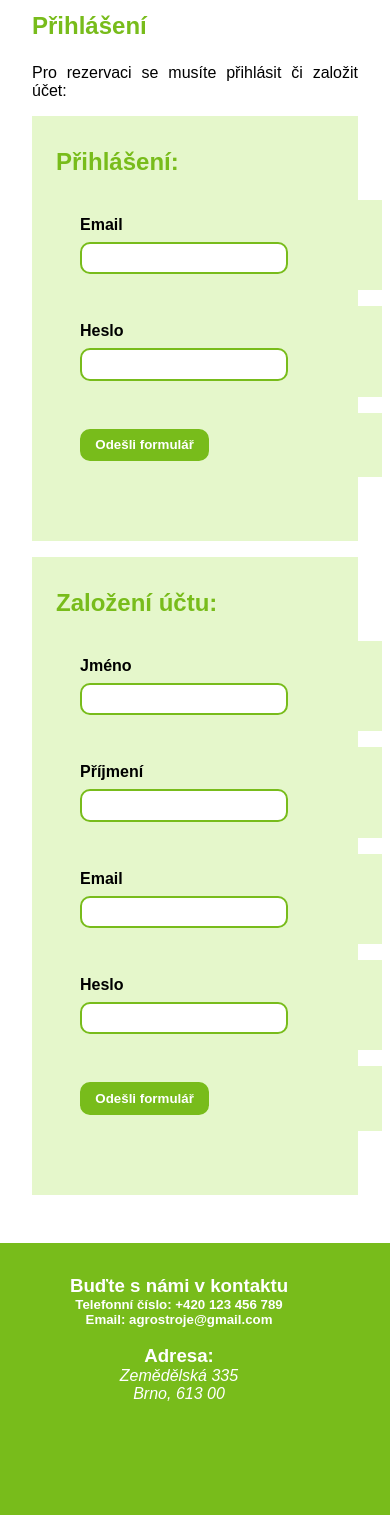
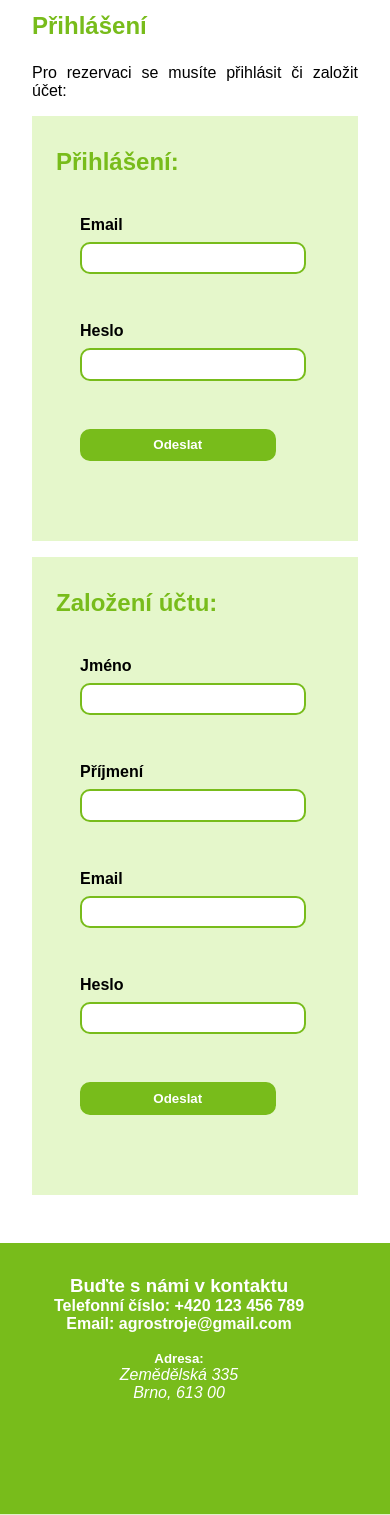
Before and after one commit to zmackiv/web-project, a Flask app: page /account in a window 390 px wide. Shown: the part 419-1934 px from the top of the page. Run offline with Flask 2, Linux system fonts and the light colour scheme.

Commit message:
Úprava stylů inputboxů

```diff
--- a/static/css/styles.css
+++ b/static/css/styles.css
@@ -59,12 +59,19 @@ img.nalevo {
 
 .form-control {
     margin-bottom: 1em;
+    width: 100%;
+    box-sizing: border-box;
 }
 
 .form-control > label:first-child {
     font-weight: bold;
     display: block;
     margin-bottom: 0.5em;
+}
+
+.form-control input,
+.form-control textarea{
+    width: 280%;
 }
 
 label {
@@ -75,6 +82,7 @@ input, textarea {
     border-radius: 10px;
     border: 2px solid #78bc1b;
     padding: 0.5em 1em;
+    width: 95%;
 }
 
 input[type="radio"] {
@@ -95,7 +103,7 @@ input[type="submit"] {
 }
 
 .side-by-side div {
-    width: 50%;
+    width: 90%;
     display: block;
     background: #e5f7cb;
     padding: 1em 1.5em;
@@ -113,13 +121,26 @@ input[type="submit"] {
 
 @media screen and (max-width: 992px) {
     .side-by-side div {
-        width: 40%;
+        width: 80%;
+    }
+    .form-control input,
+    .form-control textarea{
+        width: 280%;
+        margin-right: 5em;
+
     }
 }
 
 @media screen and (max-width: 576px) {
     .side-by-side div {
-        width: 100%;
+        width: 95%;
+        flex-direction: row;
+    }
+    .form-control input,
+    .form-control textarea{
+        width: 85%;
+        margin-right: 5em;
+
     }
 }
 
--- a/templates/__footer.jinja
+++ b/templates/__footer.jinja
@@ -1,15 +1,14 @@
 <footer>
       <div>
         <h3>Buďte s námi v kontaktu</h3>
-        <h5>Telefonní číslo: +420 123 456 789</h5>
-        <h5>Email: agrostroje@gmail.com</h5> <br>
+        <h4>Telefonní číslo: +420 123 456 789</h4>
+        <h4>Email: agrostroje@gmail.com</h4> <br>
 
-        <h3>Adresa:</h3>
+        <h5>Adresa:</h5>
         <address>
-
             Zemědělská 335 <br>
             Brno, 613 00
         </address>
 
       </div>
-    </footer>
+</footer>
--- a/templates/account.jinja
+++ b/templates/account.jinja
@@ -26,7 +26,7 @@
                         </div>
 
                         <div class="form-control">
-                            <input type="submit" value="Odešli formulář">
+                            <input type="submit" value="Odeslat">
                         </div>
                     </form>
                 </article>
@@ -35,7 +35,7 @@
 
 
 
-        <div class = "bloky">
+        <div>
             <section>
                 <article>
                     <h2>Založení účtu:</h2>
@@ -61,7 +61,7 @@
                         </div>
 
                         <div class="form-control">
-                            <input type="submit" value="Odešli formulář">
+                            <input type="submit" value="Odeslat">
                         </div>
                     </form>
                 </article>
```
